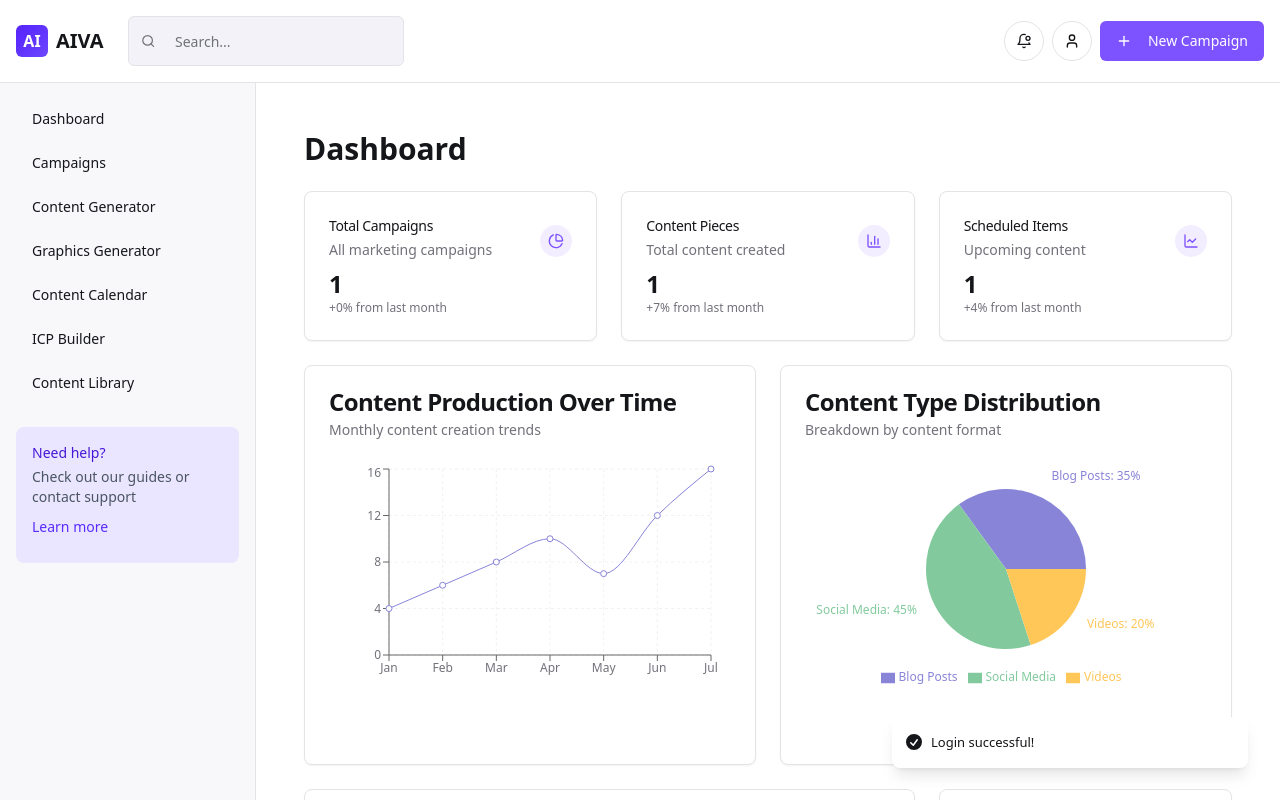
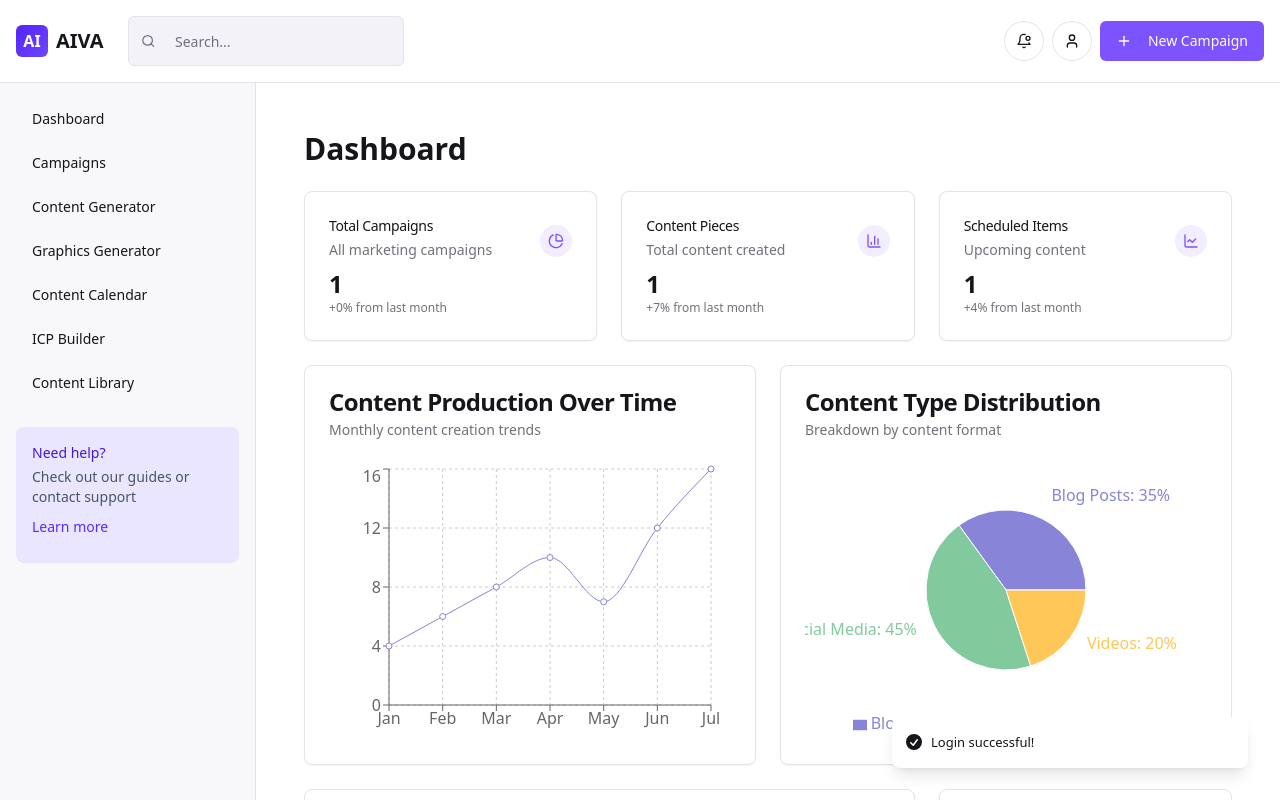
Before and after one commit to ParthMegaMinds/aura-campaign-composer, a React (Vite) app: page / in a window 1280 px wide. Both pictures are taken after typing "name@example.com", "Sample123" into the empty fields and a click on the button "Sign in". Shown: the top 800 px of the page. Built offline with nearby package versions, Linux system fonts and the light colour scheme.

Commit message:
Fix: Dashboard chart UI for full width
Adjusted the layout of the "Content Production Over Time" and "Content Type Distribution" charts in the dashboard to ensure they utilize the full width of their container.

```diff
--- a/src/pages/Dashboard/index.tsx
+++ b/src/pages/Dashboard/index.tsx
@@ -103,35 +103,41 @@ const Dashboard = () => {
         </div>
 
         <div className="grid grid-cols-1 lg:grid-cols-2 gap-6 mb-6">
-          <Card>
+          <Card className="w-full">
             <CardHeader>
               <CardTitle>Content Production Over Time</CardTitle>
               <CardDescription>Monthly content creation trends</CardDescription>
             </CardHeader>
-            <CardContent className="h-[300px]">
-              <ChartContainer
-                config={{
-                  count: { color: "#8884d8" }
-                }}
-              >
+            <CardContent className="h-[300px] w-full">
+              <ResponsiveContainer width="100%" height="100%">
                 <LineChart data={contentOverTimeData} margin={{ top: 5, right: 20, left: 0, bottom: 5 }}>
                   <CartesianGrid strokeDasharray="3 3" />
                   <XAxis dataKey="name" />
                   <YAxis />
-                  <ChartTooltip content={<ChartTooltipContent />} />
+                  <Tooltip content={({ active, payload, label }) => {
+                    if (active && payload && payload.length) {
+                      return (
+                        <div className="bg-background p-2 border border-border rounded shadow-sm">
+                          <p className="font-medium">{label}</p>
+                          <p className="text-sm">{`Count: ${payload[0].value}`}</p>
+                        </div>
+                      );
+                    }
+                    return null;
+                  }} />
                   <Line type="monotone" dataKey="count" stroke="#8884d8" activeDot={{ r: 8 }} />
                 </LineChart>
-              </ChartContainer>
+              </ResponsiveContainer>
             </CardContent>
           </Card>
 
-          <Card>
+          <Card className="w-full">
             <CardHeader>
               <CardTitle>Content Type Distribution</CardTitle>
               <CardDescription>Breakdown by content format</CardDescription>
             </CardHeader>
-            <CardContent className="h-[300px]">
-              <ChartContainer config={{}}>
+            <CardContent className="h-[300px] w-full">
+              <ResponsiveContainer width="100%" height="100%">
                 <PieChart>
                   <Pie
                     data={contentTypeData}
@@ -147,10 +153,20 @@ const Dashboard = () => {
                       <Cell key={`cell-${index}`} fill={CONTENT_TYPE_COLORS[index % CONTENT_TYPE_COLORS.length]} />
                     ))}
                   </Pie>
-                  <ChartTooltip content={<ChartTooltipContent />} />
+                  <Tooltip content={({ active, payload }) => {
+                    if (active && payload && payload.length) {
+                      return (
+                        <div className="bg-background p-2 border border-border rounded shadow-sm">
+                          <p className="font-medium">{payload[0].name}</p>
+                          <p className="text-sm">{`Value: ${payload[0].value}`}</p>
+                        </div>
+                      );
+                    }
+                    return null;
+                  }} />
                   <Legend />
                 </PieChart>
-              </ChartContainer>
+              </ResponsiveContainer>
             </CardContent>
           </Card>
         </div>
@@ -162,19 +178,29 @@ const Dashboard = () => {
               <CardDescription>Current campaign progress</CardDescription>
             </CardHeader>
             <CardContent className="h-[300px]">
-              <ChartContainer config={{}}>
+              <ResponsiveContainer width="100%" height="100%">
                 <BarChart data={campaignStatusData} margin={{ top: 5, right: 20, left: 0, bottom: 5 }}>
                   <CartesianGrid strokeDasharray="3 3" />
                   <XAxis dataKey="name" />
                   <YAxis />
-                  <ChartTooltip content={<ChartTooltipContent />} />
+                  <Tooltip content={({ active, payload, label }) => {
+                    if (active && payload && payload.length) {
+                      return (
+                        <div className="bg-background p-2 border border-border rounded shadow-sm">
+                          <p className="font-medium">{label}</p>
+                          <p className="text-sm">{`Count: ${payload[0].value}`}</p>
+                        </div>
+                      );
+                    }
+                    return null;
+                  }} />
                   <Bar dataKey="count" fill="#8884d8">
                     {campaignStatusData.map((entry, index) => (
                       <Cell key={`cell-${index}`} fill={CONTENT_TYPE_COLORS[index % CONTENT_TYPE_COLORS.length]} />
                     ))}
                   </Bar>
                 </BarChart>
-              </ChartContainer>
+              </ResponsiveContainer>
             </CardContent>
           </Card>
 
```
